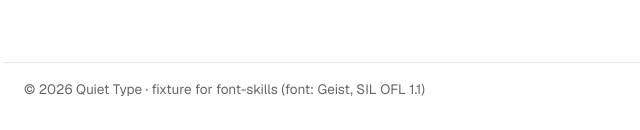
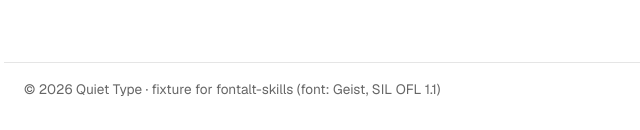
Before and after one commit to ruzicic/fontalt-skills, a React app in the folder fixtures/nextjs/: page / in a window 1280 px wide. Shown: the part 1196-1326 px from the top of the page, 284-924 px from the left. Built offline with nearby package versions, Linux system fonts and the light colour scheme.

Commit message:
chore: rename fixture package names and footers to fontalt-skills
Cosmetic only: package.json / lockfile name fields and fixture
footers. Lockfile integrity hashes are unchanged.

(cherry picked from commit de4ecc073a334fcb768493a6190d669779f99d6a)

Co-Authored-By: Claude Opus 5.5 <noreply@anthropic.com>

```diff
--- a/fixtures/astro/package.json
+++ b/fixtures/astro/package.json
@@ -1,5 +1,5 @@
 {
-  "name": "font-skills-fixture-astro",
+  "name": "fontalt-skills-fixture-astro",
   "type": "module",
   "version": "0.0.1",
   "engines": {
--- a/fixtures/nextjs/app/layout.js
+++ b/fixtures/nextjs/app/layout.js
@@ -2,7 +2,7 @@ import Link from 'next/link';
 import { geistSans, geistMono } from './fonts';
 import './globals.css';
 
-export const metadata = { title: 'Quiet Type', description: 'font-skills Next.js fixture' };
+export const metadata = { title: 'Quiet Type', description: 'fontalt-skills Next.js fixture' };
 
 export default function RootLayout({ children }) {
   return (
@@ -16,7 +16,7 @@ export default function RootLayout({ children }) {
           </nav>
         </header>
         <main>{children}</main>
-        <footer>© 2026 Quiet Type · fixture for font-skills (font: Geist, SIL OFL 1.1)</footer>
+        <footer>© 2026 Quiet Type · fixture for fontalt-skills (font: Geist, SIL OFL 1.1)</footer>
       </body>
     </html>
   );
--- a/fixtures/nextjs/package.json
+++ b/fixtures/nextjs/package.json
@@ -1,5 +1,5 @@
 {
-  "name": "font-skills-fixture-nextjs",
+  "name": "fontalt-skills-fixture-nextjs",
   "private": true,
   "version": "0.0.0",
   "description": "Next.js static-export fixture for the optimize-web-fonts skill (Geist, SIL OFL 1.1)",
```
Also changed, not shown: fixtures/plain-html/site/index.html (+1 -1 lines), 2 other files.
